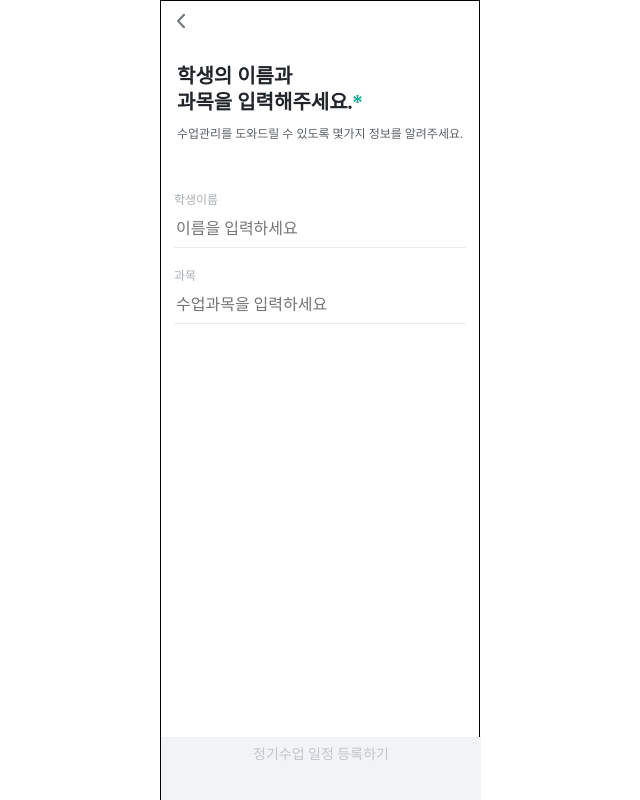
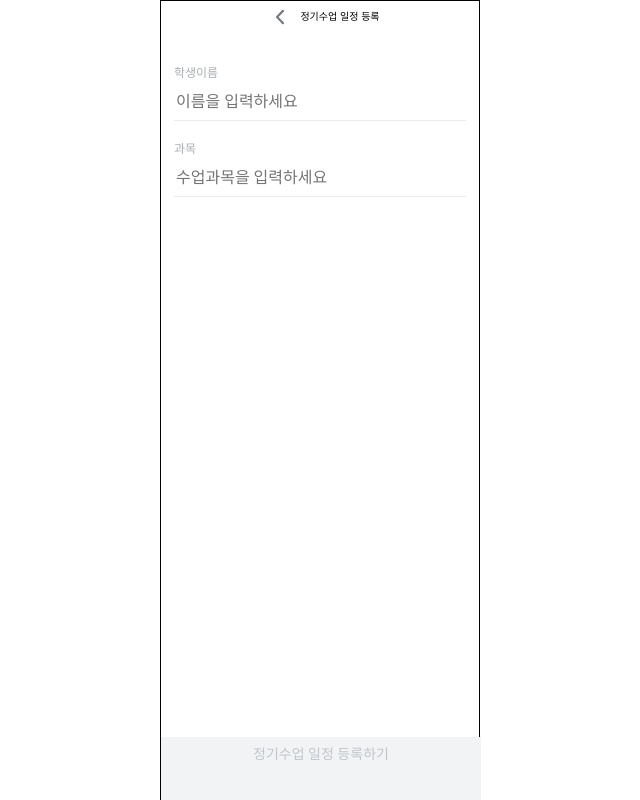
Before and after one commit to Gwasuwon-shot/Tutice_Client, a React (Vite) app: page /regular-lesson in a window 1280 px wide. Shown: the whole page, without its empty margins (320-960 px from the left). Built offline with nearby package versions, Linux system fonts and the light colour scheme; a web font is replaced by a local one; what recoil-persist would draw is missing.

Commit message:
[ feat ] header 추가

```diff
--- /dev/null
+++ b/src/components/RegularLesson/Header.tsx
@@ -0,0 +1,23 @@
+import {RegisterLessonHeaderIc} from '../../assets';
+import styled from 'styled-components';
+
+export default function Header() {
+
+    return (
+
+        <HeaderWrapper>
+            <RegisterLessonHeaderIc />
+            정기수업 일정 등록
+        </HeaderWrapper>
+
+    );
+}
+
+const HeaderWrapper = styled.header`
+    display: flex;
+    justify-content: center;
+    align-items: center;
+
+    height: 3.1rem;
+
+`
--- a/src/pages/RegularLesson.tsx
+++ b/src/pages/RegularLesson.tsx
@@ -1,5 +1,5 @@
 import Footer from '../components/RegisterLessonPage/Footer';
-import Header from '../components/RegisterLessonPage/Header';
+import Header from '../components/RegularLesson/Header';
 import LessonInput from '../components/RegisterLessonPage/LessonInput';
 
 export default function RegularLesson() {
```
